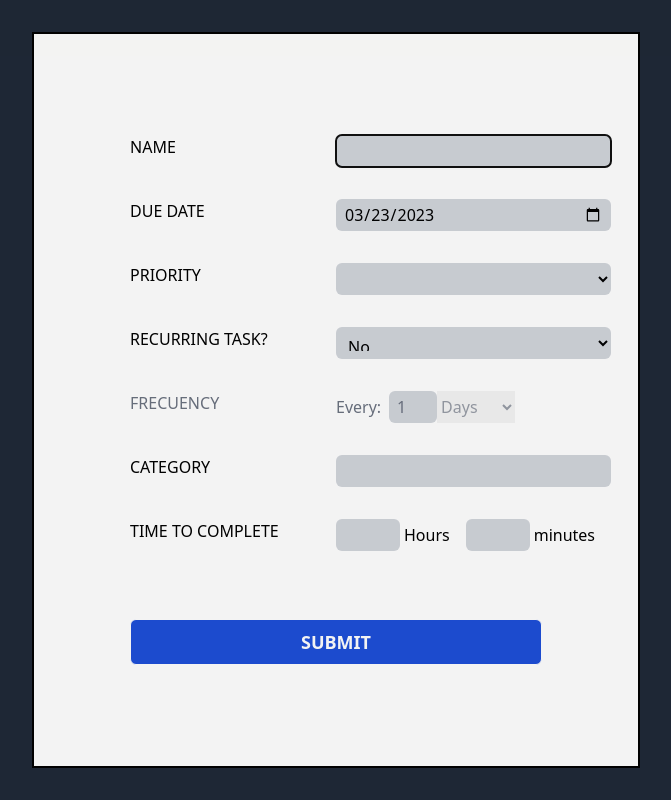
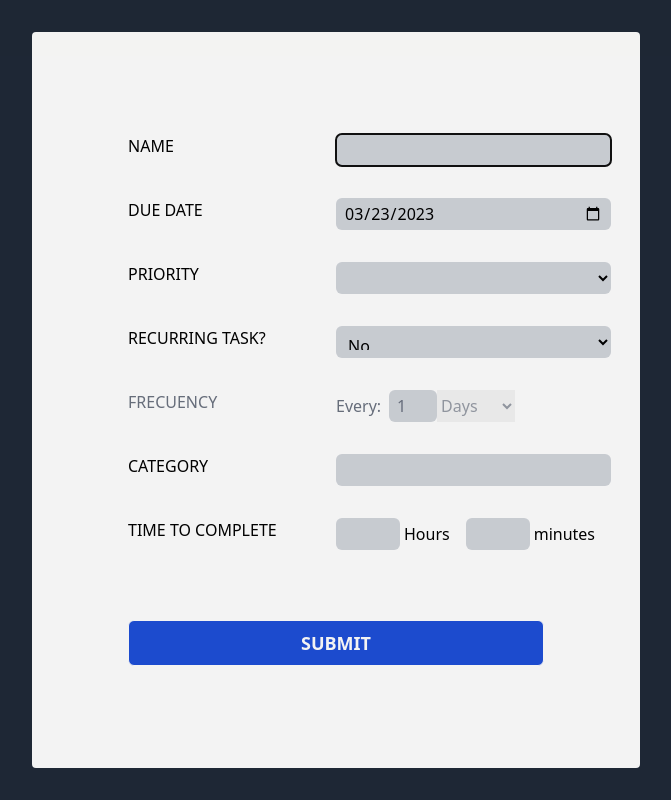
Before and after one commit to AndresCpulveda/personal-planner, a React (Vite) app: page /add in a window 1280 px wide. Shown: the whole page, without its empty margins (304-975 px from the left). Built offline with nearby package versions, Linux system fonts and the light colour scheme; no server answers.

Commit message:
time formatted when form submitted

```diff
--- a/src/components/AddTask.jsx
+++ b/src/components/AddTask.jsx
@@ -3,6 +3,7 @@ import {useState} from 'react'
 import useTasks from '../hooks/useTasks'
 import Alert from './Alert'
 import { getTodaysDate } from '../helpers/helpers';
+import { timeFormatter } from '../helpers/helpers';
 
 function AddTask() {
 
@@ -22,7 +23,6 @@ function AddTask() {
 
   const [alert, setAlert] = useState({})
 
-
   const addNewTask = (e) => {
     e.preventDefault()
     if([name, due, priority].includes('')) {
@@ -33,8 +33,9 @@ function AddTask() {
       return
     }
     const task = {
-      name, due, priority, time: "00:00:00"
+      name, due, priority, time: timeFormatter(hoursToComplete * 60 + minutesToComplete)
     }
+
     addToDueTasks(task)
     setAddingTodayTask(false)
   }
@@ -47,7 +48,7 @@ function AddTask() {
       onClick={e => e.target.classList.contains('out-modal') ? setAddingTodayTask(false) : null}
     >
       <form
-        className='w-2/4 bg-white border-2 border-black py-8 px-24 flex flex-col justify-evenly'
+        className='w-2/4 bg-white rounded py-8 px-24 flex flex-col justify-evenly'
         onSubmit={addNewTask}
       >
         <div className='grid grid-cols-2'>
@@ -101,9 +102,9 @@ function AddTask() {
             <input className='bg-gray-300 rounded-md h-8 p-2' onChange={e => setCategory(e.target.value)}></input>
 
             <div className={`flex`}>
-              <input type='number' className='bg-gray-300 rounded-md h-8 w-16 p-2' onChange={e => setHoursToComplete(e.target.value)}></input>
+              <input type='number' className='bg-gray-300 rounded-md h-8 w-16 p-2' onChange={e => setHoursToComplete(parseInt(e.target.value))}></input>
               <span className='ml-1 mr-4 pt-1'>Hours</span>
-              <input type='number' className='bg-gray-300 rounded-md h-8 w-16 p-2' onChange={e => setMinutesToComplete(e.target.value)}></input>
+              <input type='number' className='bg-gray-300 rounded-md h-8 w-16 p-2' onChange={e => setMinutesToComplete(parseInt(e.target.value))}></input>
               <span className='ml-1 mr-4 pt-1'>minutes</span>
             </div>
           </div>
```
